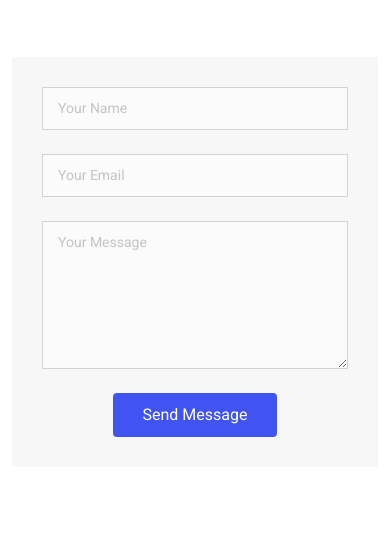
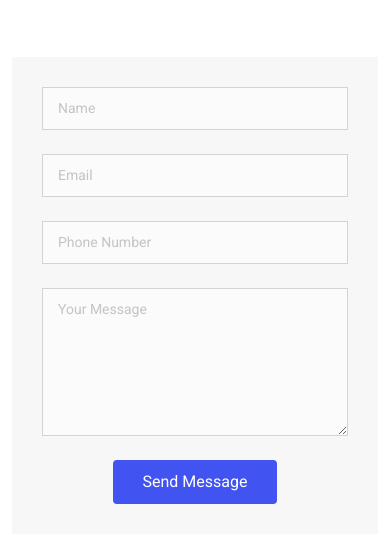
Before and after one commit to JohnRudolph1/New-GlowPro-STL, a plain HTML site: page index.html in a window 390 px wide. Shown: the part 6691-7250 px from the top of the page. Drawn offline with Linux system fonts and the light colour scheme.

Commit message:
Contact Section Add Phone Number

```diff
--- a/index.html
+++ b/index.html
@@ -240,11 +240,15 @@
                       <input type="hidden" name="access_key" value="73f1d35d-675b-4205-bbca-c89cb155f753">
                       <div class="row gy-4">
                           <div class="col-md-6">
-                              <input type="text" name="name" class="form-control" placeholder="Your Name" required="">
+                              <input type="text" name="name" class="form-control" placeholder="Name" required="">
                           </div>
                           <div class="col-md-6">
-                              <input type="email" class="form-control" name="email" placeholder="Your Email" required="">
+                              <input type="email" class="form-control" name="email" placeholder="Email" required="">
                           </div>
+                          <div class="col-md-12">
+                              <input type="text" name="phone" class="form-control" placeholder="Phone Number" required="">
+                          </div>
+
                           <input type="hidden" name="subject" value="GlowPro STL: New Customer Contact Request">
                           <input type="hidden" name="from_name" value="GlowPro STL">
                           <div class="col-12">
```
